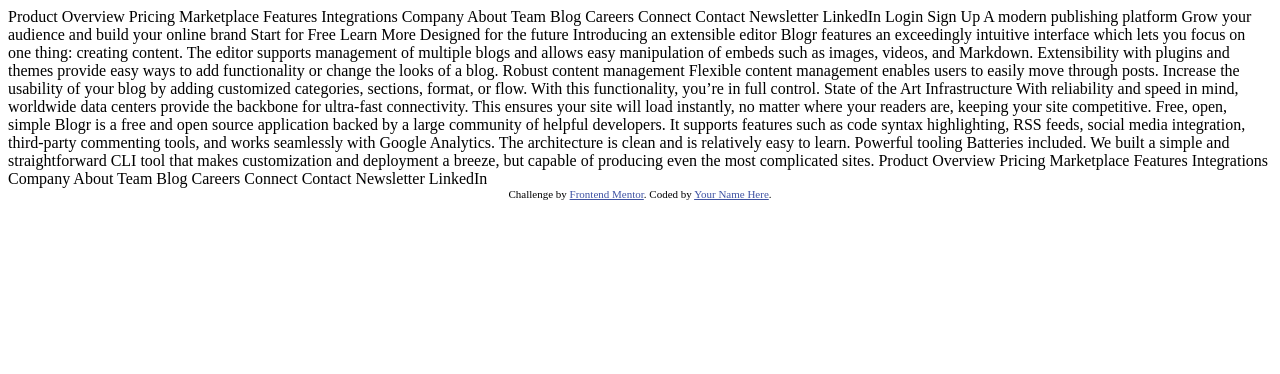
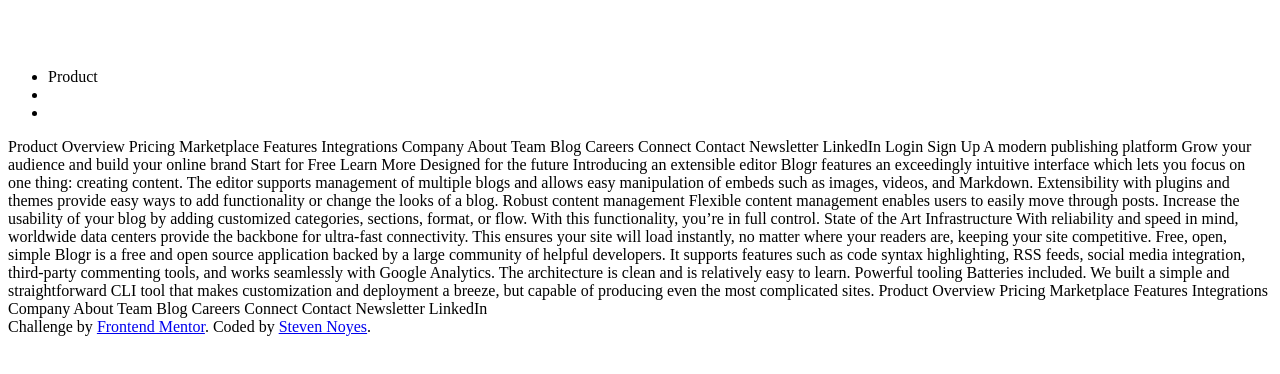
Before and after one commit to SteveNoyes/blogr-page, a plain HTML site: page index.html in a window 1280 px wide. Drawn offline with Linux system fonts and the light colour scheme.

Commit message:
html rip

```diff
--- a/assets/css/style.css
+++ b/assets/css/style.css
@@ -1,6 +1,3 @@
-/* - Mobile: 375px
-- Desktop: 1440px */
-
 /* Colors */
 :root {
 /* Primary */
@@ -34,3 +31,6 @@
 body {
   font-size: 16px;
 }
+
+/* - Mobile: 375px
+- Desktop: 1440px */
--- a/index.html
+++ b/index.html
@@ -2,7 +2,7 @@
 <html lang="en">
 <head>
   <meta charset="UTF-8">
-  <meta name="viewport" content="width=device-width, initial-scale=1.0"> <!-- displays site properly based on user's device -->
+  <meta name="viewport" content="width=device-width, initial-scale=1.0">
   <!-- Fonts -->
   <!-- Overpass -->
   <link rel="preconnect" href="https://fonts.googleapis.com">
@@ -12,17 +12,24 @@
   <link rel="preconnect" href="https://fonts.googleapis.com">
   <link rel="preconnect" href="https://fonts.gstatic.com" crossorigin>
   <link href="https://fonts.googleapis.com/css2?family=Ubuntu:wght@400;500;700&display=swap" rel="stylesheet">
-  <link rel="icon" type="image/png" sizes="32x32" href="./images/favicon-32x32.png">
-
-  <title>Frontend Mentor | [Blogr]</title>
-
-  <!-- Feel free to remove these styles or customise in your own stylesheet 👍 -->
-  <style>
-    .attribution { font-size: 11px; text-align: center; }
-    .attribution a { color: hsl(228, 45%, 44%); }
-  </style>
+  <!-- Favicon -->
+  <link rel="icon" type="image/png" sizes="32x32" href="./assets/images/favicon-32x32.png">
+  <!-- Title -->
+  <title>Blogr</title>
+  <!-- CSS -->
+  <link rel="stylesheet" href="./assets/css/reset.css">
+  <link rel="stylesheet" href="./assets/css/style.css">
 </head>
 <body>
+  <nav>
+    <img src="./assets/images/logo.svg" alt="">
+    <img src="./assets/images/icon-hamburger.svg" alt="">
+    <ul>
+      <li>Product</li>
+      <li></li>
+      <li></li>
+    </ul>
+  </nav>
   Product
 
   Overview
@@ -101,7 +108,8 @@
 
   <div class="attribution">
     Challenge by <a href="https://www.frontendmentor.io?ref=challenge" target="_blank">Frontend Mentor</a>.
-    Coded by <a href="#">Your Name Here</a>.
+    Coded by <a href="https://www.frontendmentor.io/profile/SteveNoyes">Steven Noyes</a>.
   </div>
+  <script src="./assets/js/script.js"></script>
 </body>
 </html>
```
Also changed, not shown: 1 other file.
